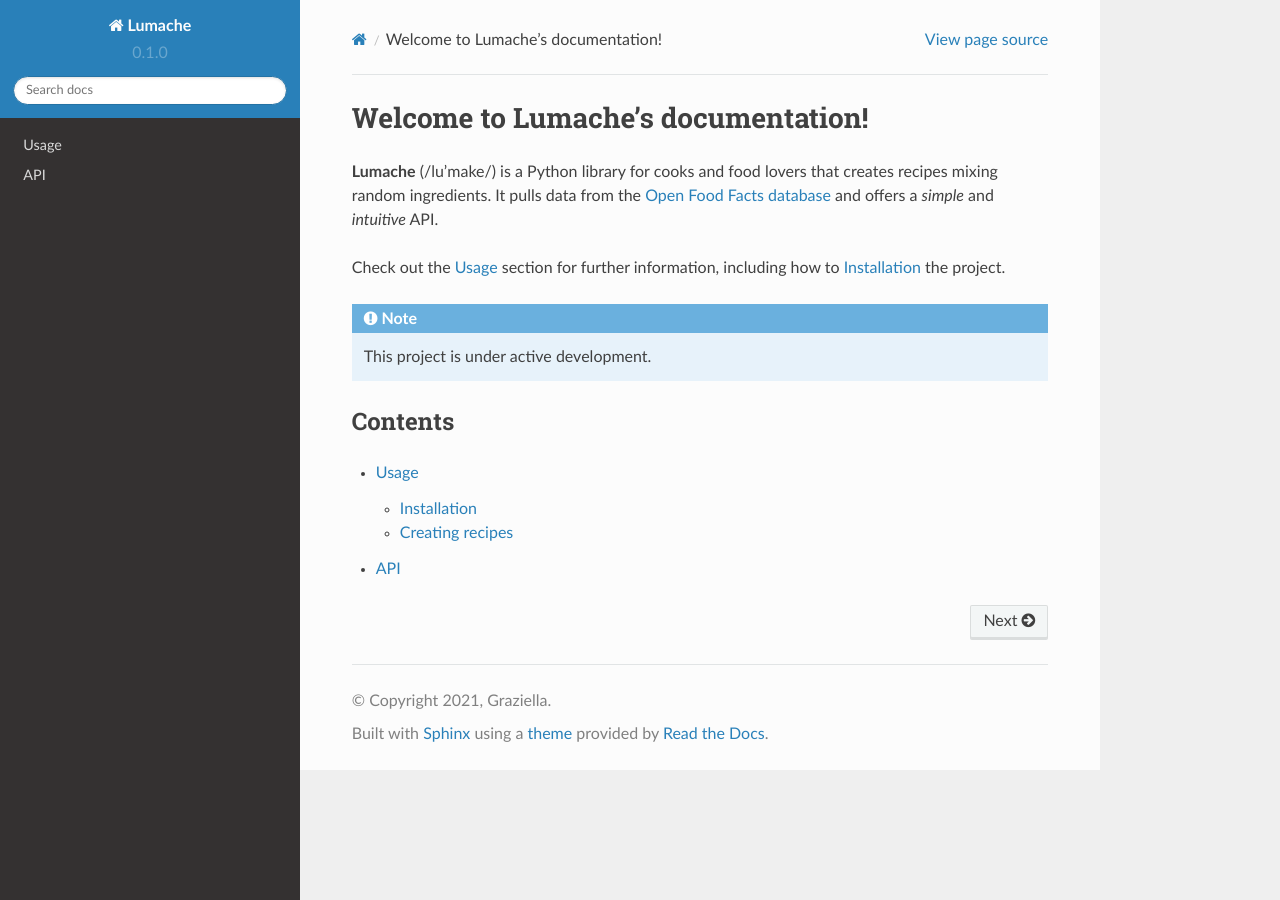
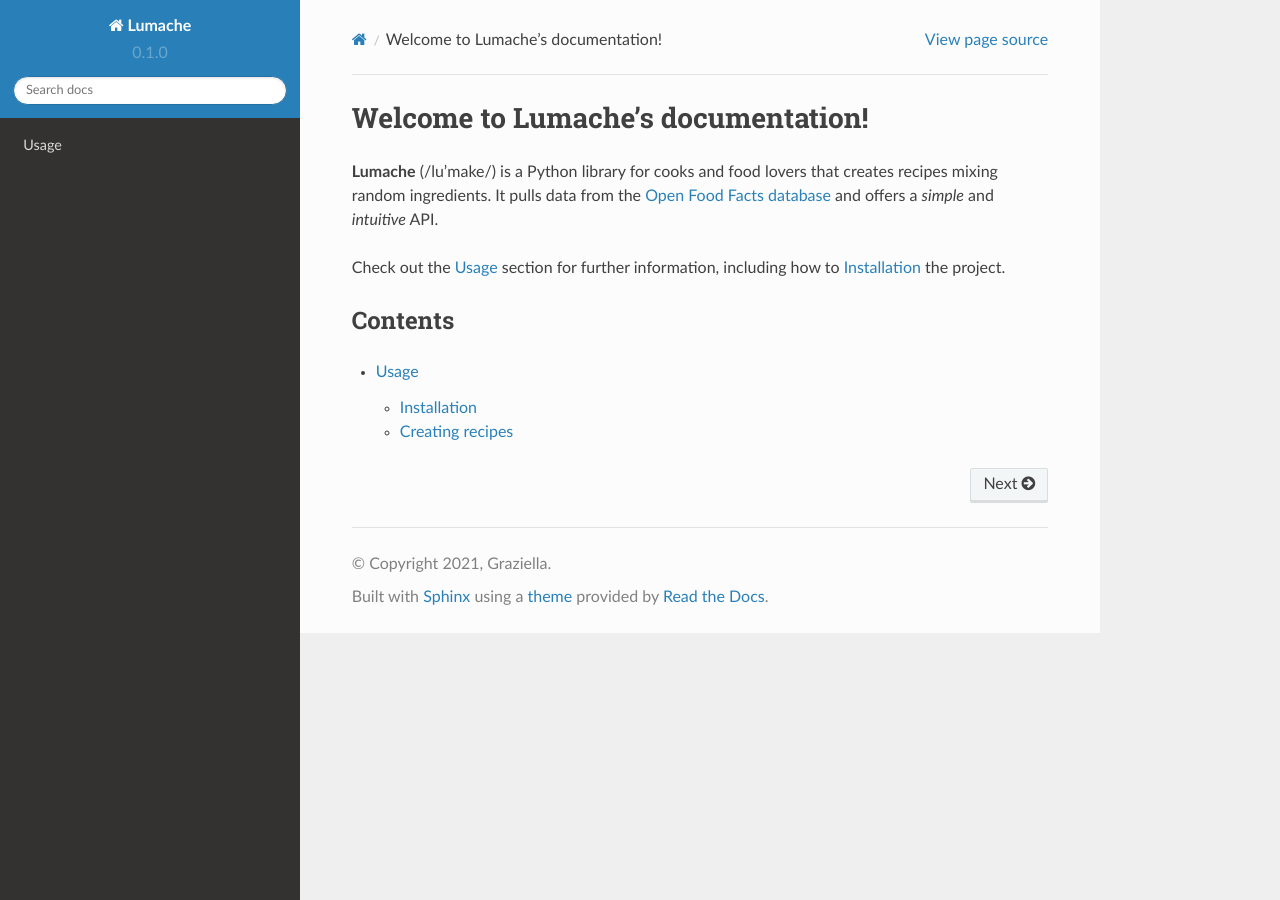
Before and after one commit to CodingDaniel1/bs-docs, a Sphinx documentation site: the page built from docs/source/index.rst, in a window 1280 px wide. Built offline with Sphinx 7.4.7 and the Read the Docs theme 2.0.0, drawn with Linux system fonts in a browser that asks for light colours.

Commit message:
Update index.rst

```diff
--- a/docs/source/index.rst
+++ b/docs/source/index.rst
@@ -9,14 +9,9 @@
 Check out the :doc:`usage` section for further information, including
 how to :ref:`installation` the project.
 
-.. note::
-
-   This project is under active development.
-
 Contents
 --------
 
 .. toctree::
 
    usage
-   api
```
